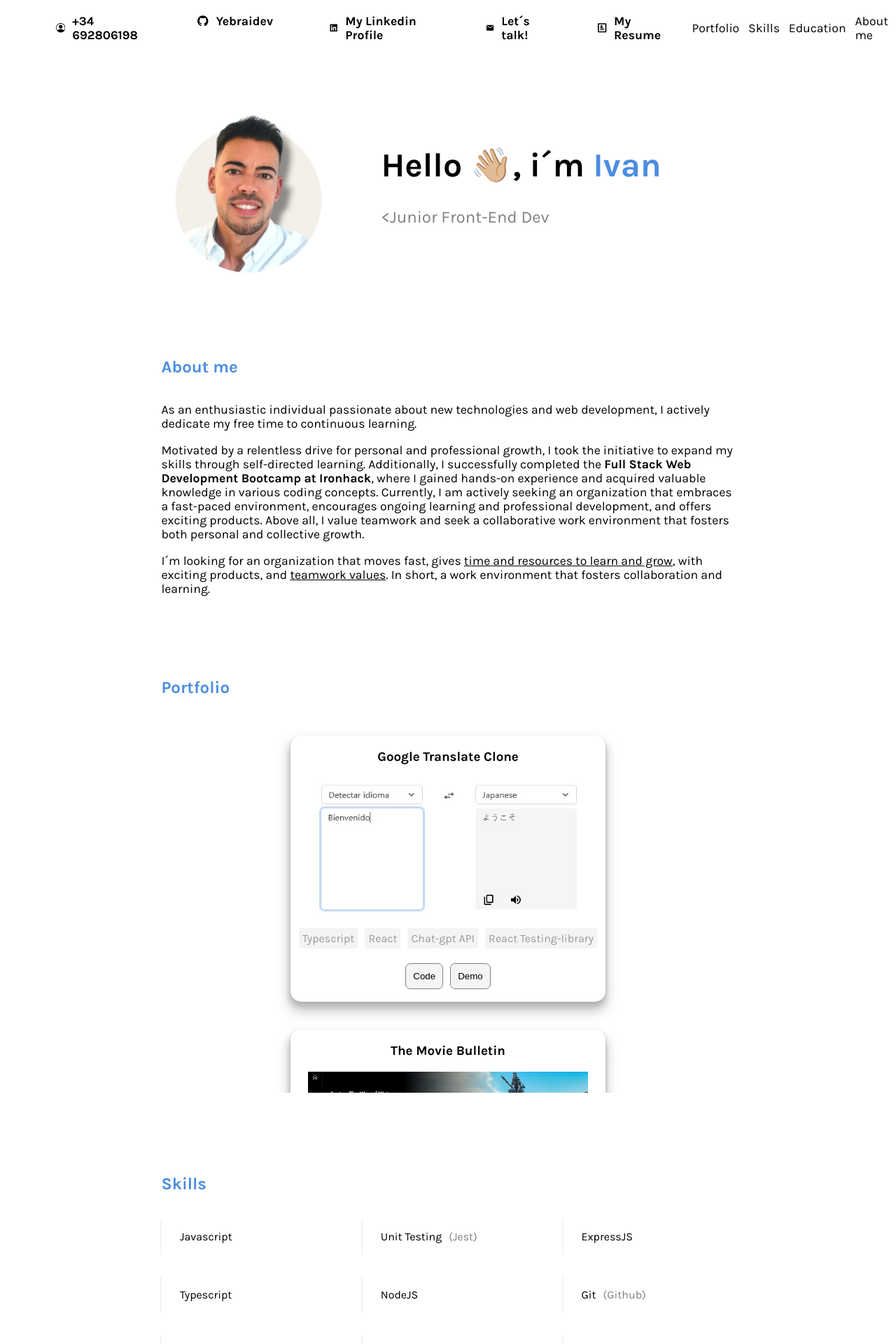
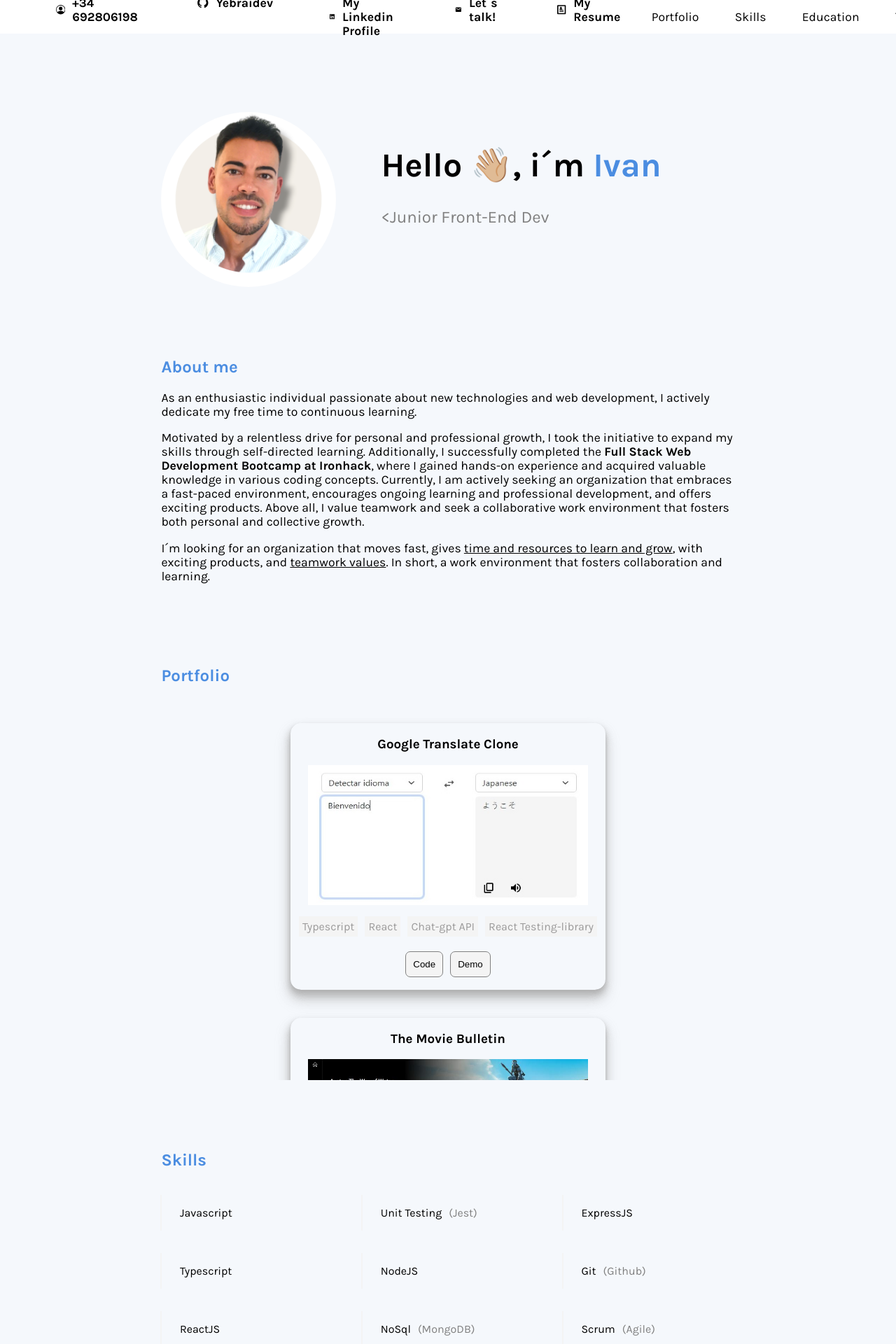
Before and after one commit to yebrai/yebraidev, a Next.js app: page / in a window 1280 px wide. Shown: the top 1920 px of the page at 70% size. Built offline with nearby package versions, Linux system fonts and the light colour scheme.

Commit message:
adding transitions and background

```diff
--- a/package.json
+++ b/package.json
@@ -18,6 +18,7 @@
     "next-seo": "^6.0.0",
     "react": "18.2.0",
     "react-dom": "18.2.0",
-    "react-icons": "^4.8.0"
+    "react-icons": "^4.8.0",
+    "react-scroll": "^1.8.9"
   }
 }
--- a/src/components/AppAbout/About.jsx
+++ b/src/components/AppAbout/About.jsx
@@ -1,5 +1,4 @@
 import styles from "./About.module.css";
-
 export default function About() {
   return (
     <>
--- a/src/components/AppEducation/Education.jsx
+++ b/src/components/AppEducation/Education.jsx
@@ -1,5 +1,4 @@
 import styles from "./Education.module.css";
-
 export default function Education() {
   return (
     <>
--- a/src/components/AppEducation/Education.module.css
+++ b/src/components/AppEducation/Education.module.css
@@ -21,3 +21,9 @@
 .educationContainer h4 {
   font-size: 1.2rem;
 }
+
+@media (max-width: 627px) {
+.titleEducation{
+  gap: 10vw;
+}
+}
--- a/src/components/AppNavbar/Navbar.module.css
+++ b/src/components/AppNavbar/Navbar.module.css
@@ -7,8 +7,8 @@
   position: fixed;
   z-index: 1;
   background-color: white;
-  width: 96%;
-  height: 10vh;
+  width: 100%;
+  height: 6vh;
 }
 
 .navLinks {
@@ -49,6 +49,7 @@
 
 .navSections a {
   font-weight: 400;
+  margin-right: 3vw;
 }
 
 .navSections a:hover {
--- a/src/components/AppPortfolio/Portfolio.jsx
+++ b/src/components/AppPortfolio/Portfolio.jsx
@@ -1,7 +1,6 @@
 import Image from "next/image";
 import styles from "./Portfolio.module.css";
 import { portfolioLinks } from "../../assets/links/links";
-
 export default function Portfolio() {
   return (
     <>
--- a/src/components/AppSkills/Skills.jsx
+++ b/src/components/AppSkills/Skills.jsx
@@ -1,5 +1,4 @@
 import styles from "./Skills.module.css";
-
 export default function Skills() {
   return (
     <>
--- a/src/components/AppWelcome/Welcome.jsx
+++ b/src/components/AppWelcome/Welcome.jsx
@@ -3,6 +3,7 @@
 import styles from "./Welcome.module.css";
 import { useEffect, useRef } from "react";
 import { init } from "ityped";
+import { animateScroll as scroll, scrollSpy, scroller } from 'react-scroll';
 
 export default function Welcome() {
   const textRef = useRef();
@@ -16,11 +17,36 @@
     });
   }, []);
 
+  useEffect(() => {
+    scrollSpy.update();
+  }, []);
+
+  const handleScroll = () => {
+    const scrollOffset = 100
+    const scrollPosition = window.innerHeight + window.pageYOffset;
+
+    // Agregar o quitar la clase "visible" según la posición del scroll
+    const sections = document.getElementsByClassName('scroll-section');
+    Array.from(sections).forEach((section) => {
+      const sectionPosition = section.offsetTop;
+      if (scrollPosition >= sectionPosition + scrollOffset) {
+        section.classList.add('visible');
+      } else {
+        section.classList.remove('visible');
+      }
+    });
+  };
+
+  useEffect(() => {
+    window.addEventListener('scroll', handleScroll);
+    return () => window.removeEventListener('scroll', handleScroll);
+  }, []);
+
   return (
     <>
       <section className={styles.containerMainSection}>
         <div className={styles.avatar}>
-          <Image src={ivanPng} fill={true} alt="Profile Image" />
+          <Image className={styles.avatarImage} src={ivanPng} fill={true} alt="Profile Image" />
         </div>
         <div>
           <h1 className={styles.presentation}>
--- a/src/components/AppWelcome/Welcome.module.css
+++ b/src/components/AppWelcome/Welcome.module.css
@@ -2,6 +2,10 @@
   width: 250px;
   height: 250px;
   position: relative;
+}
+
+.avatarImage {
+  border-radius: 50%;
 }
 
 .containerMainSection {
--- a/src/pages/index.js
+++ b/src/pages/index.js
@@ -1,3 +1,4 @@
+import React, { useEffect, useState } from "react";
 import Navbar from "@/components/AppNavbar/Navbar";
 import Welcome from "@/components/AppWelcome/Welcome";
 import Portfolio from "@/components/AppPortfolio/Portfolio";
@@ -5,18 +6,36 @@
 import Education from "@/components/AppEducation/Education";
 import { NextSeo } from "next-seo";
 import Skills from "@/components/AppSkills/Skills";
+import { Element } from "react-scroll";
 
 export default function Home() {
+  const [isVisible, setIsVisible] = useState(false);
+
+  useEffect(() => {
+    const timer = setTimeout(() => {
+      setIsVisible(true);
+    }, 200);
+
+    return () => {
+      clearTimeout(timer);
+    };
+  }, []);
+
   return (
     <>
       <NextSeo title="Ivan Garcia Yebra" description="Yebraidev Website" />
+
       <Navbar />
       <section className="main">
-        <Welcome />
-        <About />
-        <Portfolio />
-        <Skills />
-        <Education />
+        <div className={`introMain ${isVisible && "visible"}`}>
+          <Welcome />
+          <About />
+        </div>
+        <Element name="section1" className="scroll-section">
+          <Portfolio />
+          <Skills />
+          <Education />
+        </Element>
       </section>
       <footer>© 2023 Ivan Yebra</footer>
     </>
--- a/src/styles/globals.css
+++ b/src/styles/globals.css
@@ -25,6 +25,7 @@
   padding: 0;
   font-family: "Karla", sans-serif;
   font-weight: 500;
+  background-color: #f5f8fc;
 }
 
 .main {
@@ -53,3 +54,22 @@
   margin-bottom: 10vh;
   font-size: 1.1rem;
 }
+
+.introMain {
+  transition: opacity 3s;
+  opacity: 0;
+}
+
+.introMain.visible {
+  opacity: 1;
+}
+
+/* Scroll transition sections */
+.scroll-section {
+  opacity: 0;
+  transition: opacity 1.5s ease-in-out;
+}
+
+.scroll-section.visible{
+  opacity: 1;
+}
```
Also changed, not shown: 1 other file (tests, documents, lock files or other folders).
